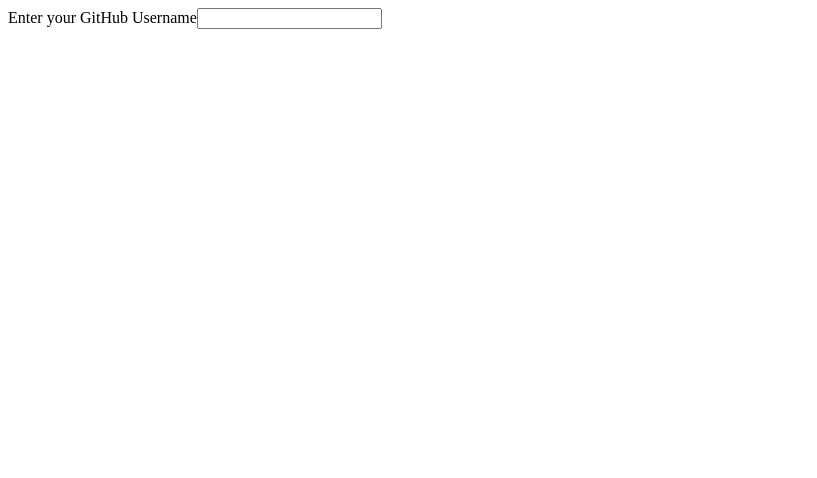
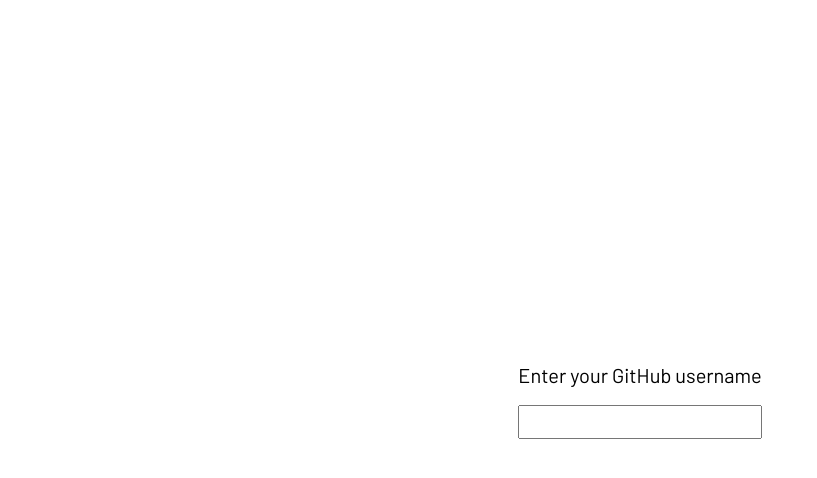
Before and after one commit to spencercoleman/gitprofile, a React (Create React App) app: page / in a window 1280 px wide. Shown: the top 478 px of the page, without its empty margins (0-817 px from the left). Built offline with nearby package versions, Linux system fonts and the light colour scheme.

Commit message:
Add initial style to UserForm

```diff
--- a/public/index.html
+++ b/public/index.html
@@ -11,6 +11,9 @@
     />
     <!-- <link rel="apple-touch-icon" href="%PUBLIC_URL%/logo192.png" /> -->
     <title>Gitprofile</title>
+    <link rel="preconnect" href="https://fonts.googleapis.com">
+    <link rel="preconnect" href="https://fonts.gstatic.com" crossorigin>
+    <link href="https://fonts.googleapis.com/css2?family=Barlow:wght@400;700&display=swap" rel="stylesheet">
   </head>
   <body>
     <noscript>You need to enable JavaScript to run this app.</noscript>
--- /dev/null
+++ b/src/components/App/App.css
@@ -0,0 +1,6 @@
+body {
+    margin: 0;
+    font-family: 'Barlow', sans-serif;
+    font-size: 1.25rem;
+    line-height: 1.75rem;
+}
--- a/src/components/App/App.js
+++ b/src/components/App/App.js
@@ -1,5 +1,6 @@
 import { useState } from "react";
 import UserForm from "../UserForm/UserForm";
+import './App.css';
 
 const App = () => {
   const [username, setUsername] = useState('');
--- /dev/null
+++ b/src/components/UserForm/UserForm.css
@@ -0,0 +1,23 @@
+label {
+    display: block;
+    margin-bottom: 1rem;
+}
+
+input {
+    font-family: 'Barlow', sans-serif;
+    font-size: 1.1rem;
+    line-height: 1.75rem;
+    text-align: center;
+    width: 97%;
+}
+
+input:focus {
+    outline: none;
+}
+
+#UserForm {
+    display: flex;
+    height: 100vh;
+    align-items: center;
+    justify-content: center;
+}
--- a/src/components/UserForm/UserForm.js
+++ b/src/components/UserForm/UserForm.js
@@ -1,5 +1,6 @@
 import React from 'react';
 import { useNavigate } from 'react-router-dom';
+import './UserForm.css';
 
 const UserForm = ({username, setUsername}) => {
     const navigate = useNavigate();
@@ -17,10 +18,12 @@
     }
 
     return (
-        <form onSubmit={handleSubmit}>
-            <label htmlFor="username">Enter your GitHub Username</label>
-            <input id="username" type="text" value={username} onChange={handleChange}></input>
-        </form>
+        <div id="UserForm">
+            <form onSubmit={handleSubmit}>
+                <label htmlFor="username">Enter your GitHub username</label>
+                <input id="username" type="text" value={username} onChange={handleChange}></input>
+            </form>
+        </div>
     );
 }
 
```
